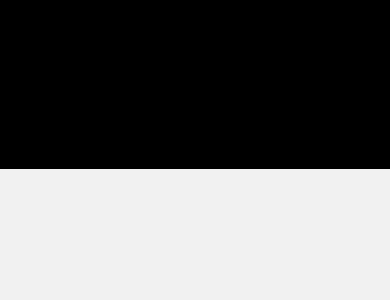
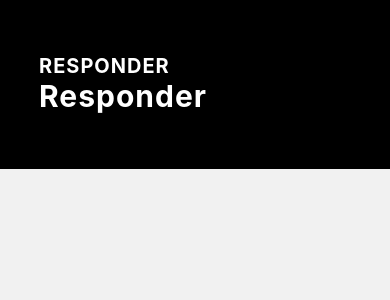
Before and after one commit to samEcarey/demo-expo-app, a React Native app: screen / in a window 390 px wide. Shown: the top 300 px of the page. Built offline with nearby package versions, Linux system fonts and the light colour scheme.

Commit message:
added props and styling

```diff
--- a/App.js
+++ b/App.js
@@ -8,9 +8,9 @@
     // const [someState, setSomeState] = useState(false)
 
 // function
-    function onCancelHandler() {
-        console.log('You clicked Cancel')
-    }
+//     function onCancelHandler() {
+//         console.log('You clicked Cancel')
+//     }
 
     return (
         <View
@@ -20,7 +20,11 @@
             {/*    text={'Card'}*/}
             {/*    textColor={'white'}>*/}
 
-            <Header/>
+            <Header
+                height={'20%'}
+            text={'Responder'}
+            textColor={'white'}
+            />
 
             {/*    <TouchableButton*/}
             {/*        onPress={() => {*/}
@@ -39,11 +43,7 @@
             {/*        textColor={'white'}*/}
             {/*    />*/}
             {/*    {someState ? <Text>I'm showing</Text> : <Text>I'm hiding uwu</Text>}*/}
-
-
             {/*</Card>*/}
-
-
             <StatusBar style="auto"/>
         </View>
     );
@@ -51,7 +51,6 @@
 
 
 const styles = StyleSheet.create({
-
     container: {
         flex: 1,
         backgroundColor: '#f1f1f1',
--- a/components/Header.js
+++ b/components/Header.js
@@ -3,41 +3,50 @@
 import FontAwesome5 from 'react-native-vector-icons/FontAwesome5';
 
 export const Header = (props) => {
-    console.log('props->',props)
-    return (<View style={styles.header}>
-        {/*ICON*/}
-        <View>
-<Text style={styles.headerText}>
+    console.log('props->', props)
+    return (
+        <View style={{
+            height: '20%',
+            backgroundColor: 'black',
+            justifyContent: 'center'
+        }}>
 
-</Text>
+            <View style={{paddingLeft: '10%'}}>
+                {/*ICON*/}
+                <Text style={styles = {
+                    fontWeight: 'bold',
+                    fontSize: 20,
+                    color: props.textColor,
+                    letterSpacing: 1,
+                }}>{props.text.toUpperCase()}</Text>
 
-        </View>
-
-        {/*<Text style={{*/}
-        {/*    fontSize: 20,*/}
-        {/*    color: props.textColor,*/}
-        {/*    fontWeight: 'bold',*/}
-        {/*}}>         {props.text}*/}
-        {/*</Text>*/}
-        {/*{props.children}*/}
-
-    </View>)
+                <Text style={styles = {
+                    fontWeight: 'bold',
+                    fontSize: 30,
+                    // color: props.textColor,
+                    color: props.textColor,
+                    letterSpacing: 1,
+                }}>{props.text}</Text>
+            </View>
+        </View>)
 }
 
-const styles = StyleSheet.create({
+let styles = StyleSheet.create({
+    headerContainer: {},
     header: {
         width: '100%',
         height: '20%',
         backgroundColor: 'black',
-    }
-
+        flexDirection: 'row',
+    },
+    // headerText: {
+    //     fontWeight: 'bold',
+    //     fontSize: 20,
+    //     // color: props.textColor,
+    //     color: props.textColor,
+    //     letterSpacing: 1,
+    // }
 })
 
 
-
-
-
-
-
-
-// <FontAwesome5 name={'pen'} size={50}/>
+// {/*<FontAwesome5 name={'pen'} size={50}/>*/}
```
